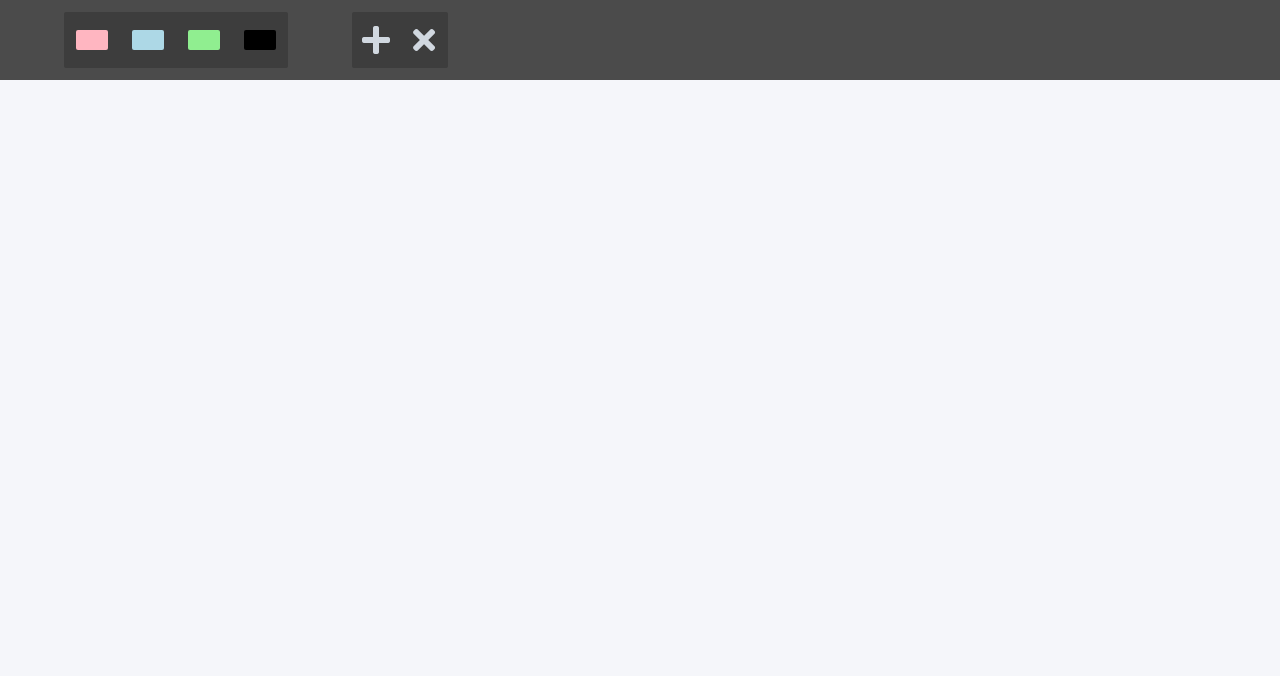
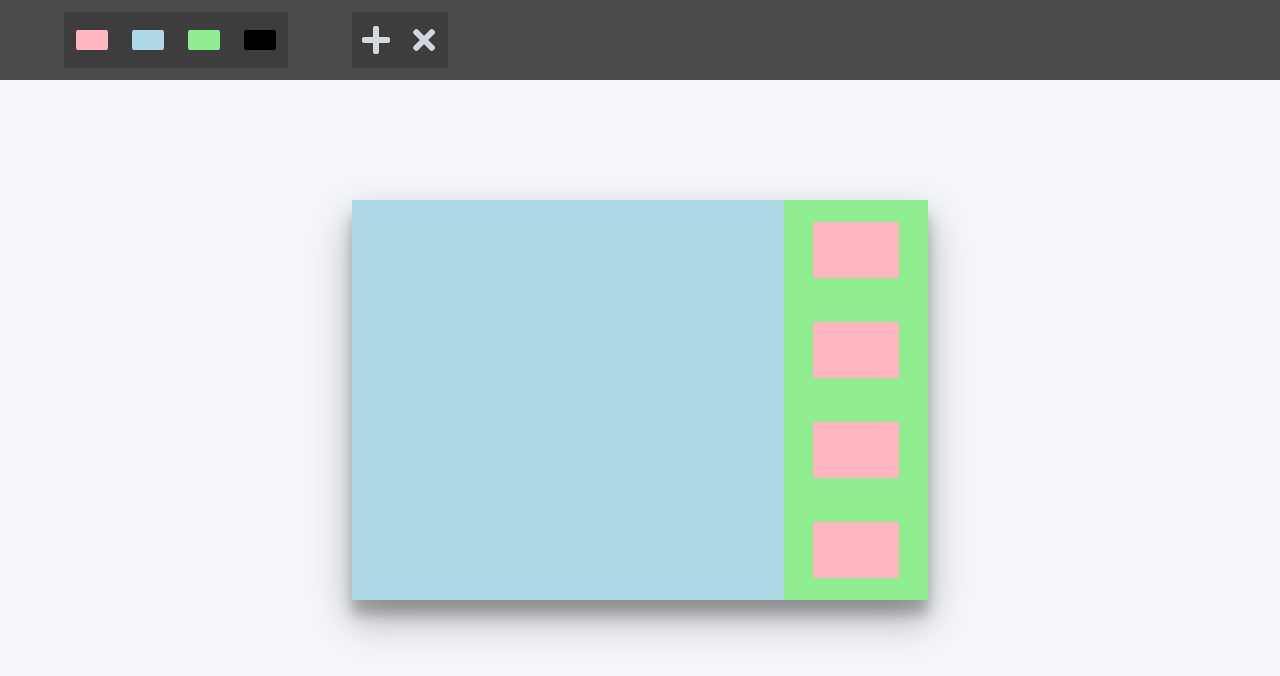
Before and after one commit to abhishek-bisht-21/Jira-Ticket-Management, a plain HTML site: page index.html in a window 1280 px wide. Drawn offline with Linux system fonts and the light colour scheme.

Commit message:
Completing styles for modal

```diff
--- a/styles.css
+++ b/styles.css
@@ -71,6 +71,32 @@ body {
     position: absolute;
     top: calc( ( 100vh - 50vh ) / 2 );
     left: calc( ( 100vw - 45vw ) / 2 );
-    display: none;
+    /* display: none; */
     box-shadow: rgba(0, 0, 0, 0.3) 0px 19px 38px, rgba(0, 0, 0, 0.22) 0px 15px 12px;
+    display: flex;
 }
+
+.textarea-cont{
+	height: 100%;
+	width: 75%;
+	outline:none;
+	border: none;
+	background-color: lightblue;
+	resize: none;
+}
+
+.priority-colors-cont{
+	height: 100%;
+	width: 25%;
+	background-color: lightgreen;
+	display: flex;
+	flex-direction: column;
+	justify-content: space-around;
+	align-items: center;
+}
+
+.priority-color{
+	height: 3.5rem;
+	width: 60%;
+	background-color: lightpink;
+}
```
